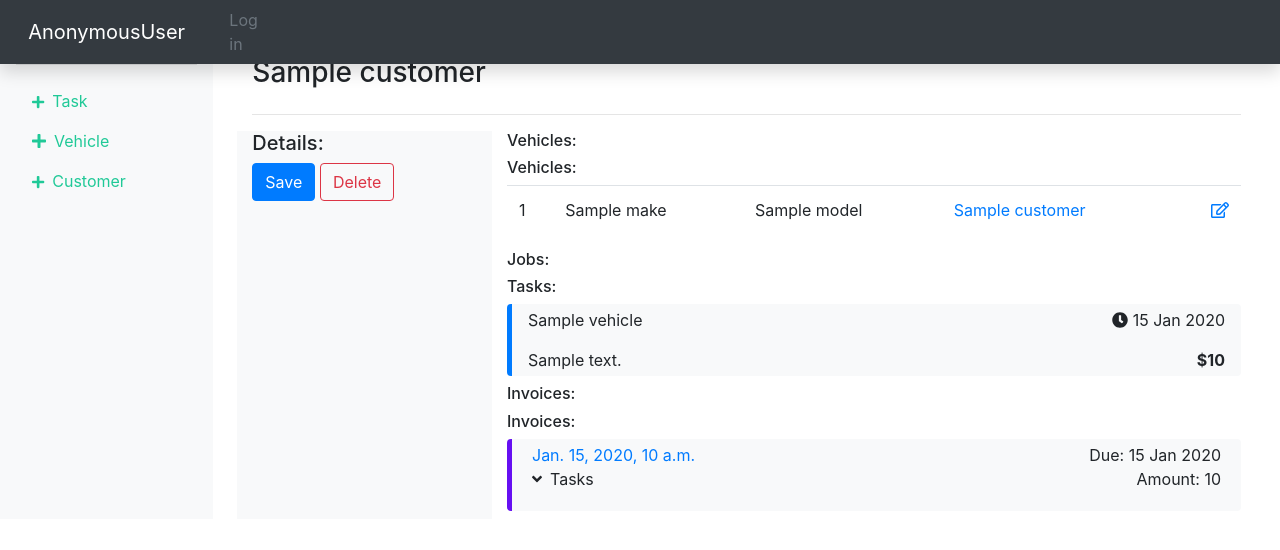
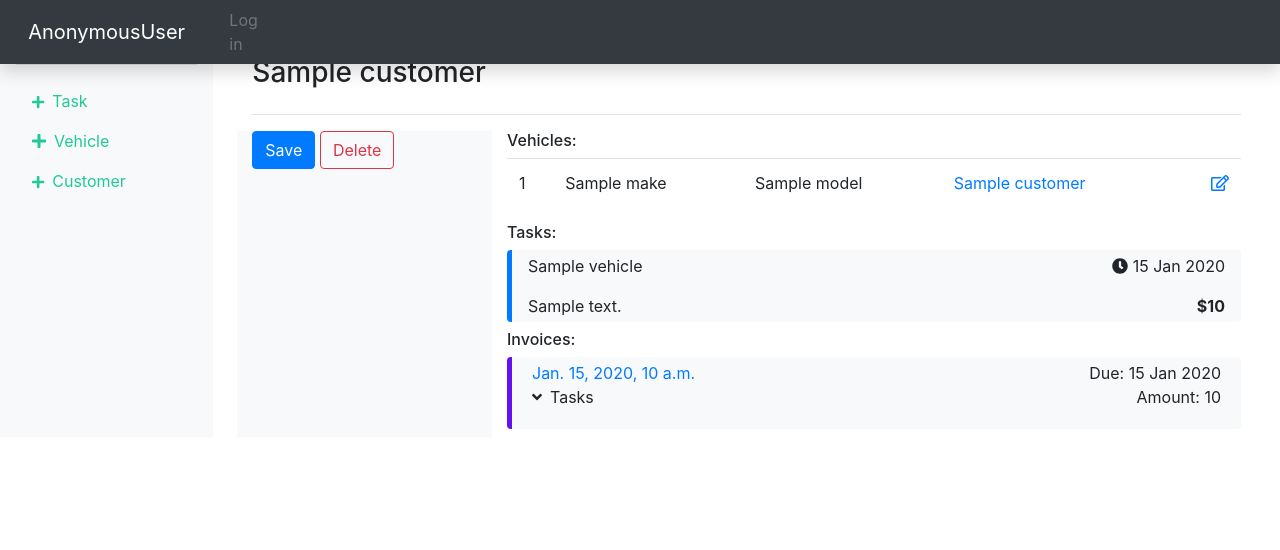
Before and after one commit to grinyahoo/wm-django, a Django app: template workshop/templates/workshop/customerDetail.html in a window 1280 px wide. Shown: the top 550 px of the page. Run offline with Django 3.2, Linux system fonts and the light colour scheme; the template is opened without the code that fills it: most values are stand-ins (such as "Sample title", 1, 10 or a date in 2020); some libraries are stand-ins or nearby versions.

Commit message:
Removed headers

```diff
--- a/workshop/templates/workshop/customerDetail.html
+++ b/workshop/templates/workshop/customerDetail.html
@@ -10,7 +10,6 @@
   <hr />
   <div class="row">
     <div class="col-3 bg-light">
-      <h5>Details:</h5>
       <form action="{% url 'workshop:customerDetail' customer.id %}" method="POST">
         {% csrf_token %}
         {{ form|crispy }}
@@ -21,19 +20,16 @@
     <div class="col">
       <div class="row">
         <div class="col">
-        <h6 class="">Vehicles:</h6>
         {% include 'workshop/lists/vehicles.html' %}
         </div>
       </div>
       <div class="row">
         <div class="col">
-          <h6>Jobs:</h6>
           {% include 'workshop/lists/tasks.html' %}
         </div>
       </div>
       <div class="row">
         <div class="col">
-          <h6>Invoices:</h6>
           {% include 'workshop/lists/invoices.html' %}
         </div>
       </div>
```
